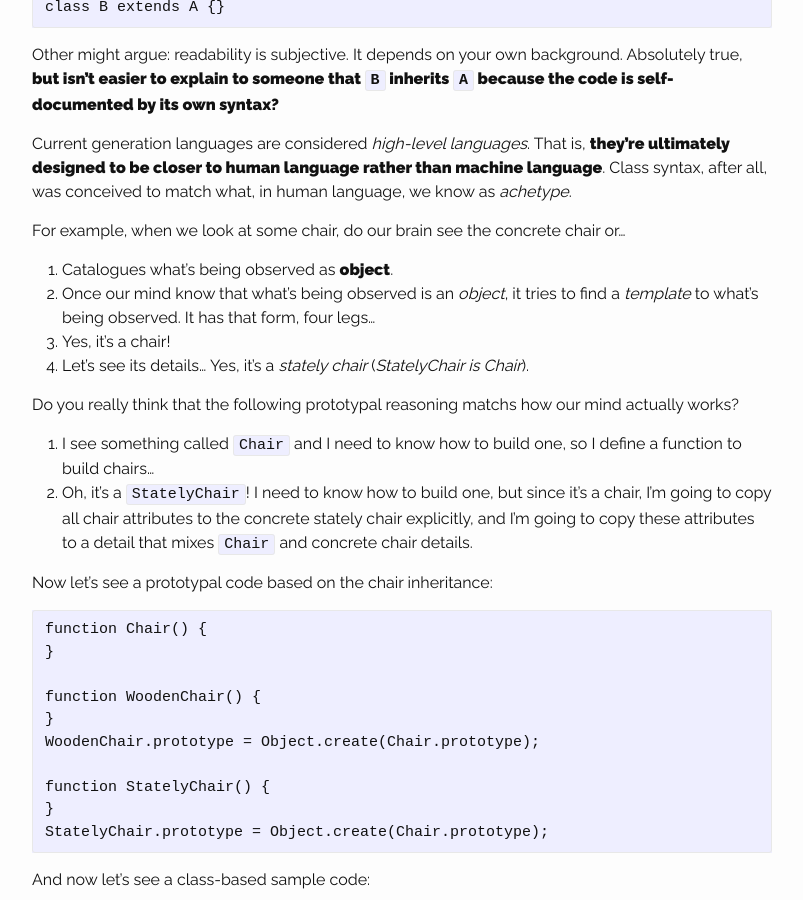
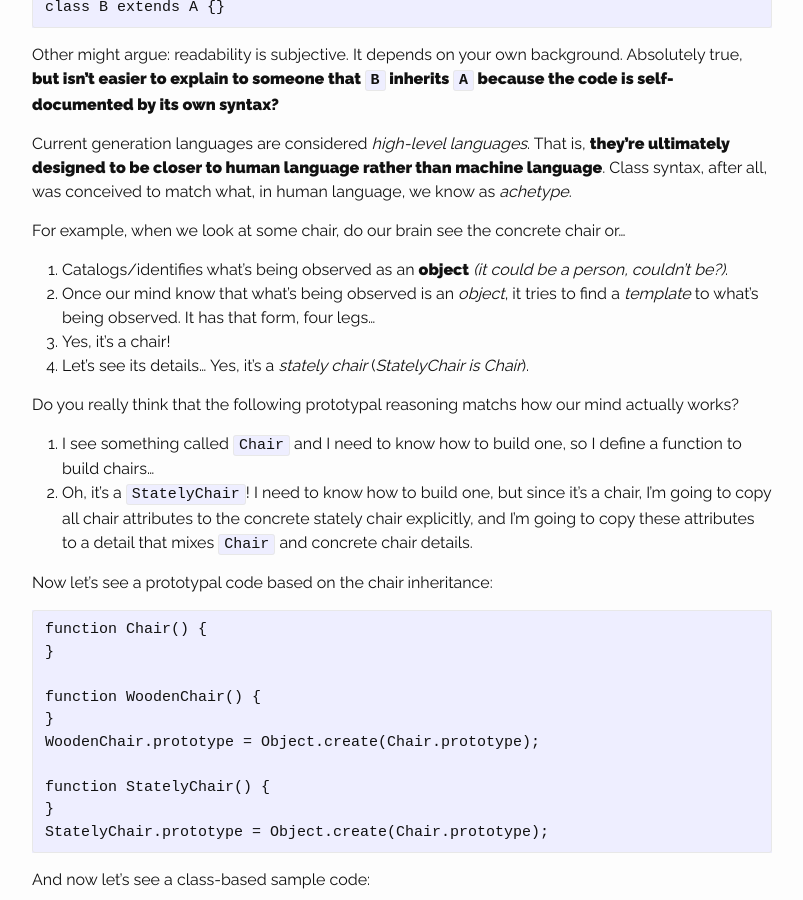
Before and after one commit to mfidemraizer/mfidemraizer.github.io, a Jekyll site: the page built from _posts/2016-01-30-insanely-being-against-javascript-class-syntax.markdown, in a window 1280 px wide and 900 px high, scrolled down 1720 px. Shown: the whole window, without its empty margins (238-1041 px from the left). Built offline with Jekyll 4.4.1, drawn with Linux system fonts in a browser that asks for light colours; comment, search, counter and statistics services are not loaded.

Commit message:
Update 2016-01-30-insanely-being-against-javascript-class-syntax.markdown

```diff
--- a/_posts/2016-01-30-insanely-being-against-javascript-class-syntax.markdown
+++ b/_posts/2016-01-30-insanely-being-against-javascript-class-syntax.markdown
@@ -48,7 +48,7 @@ Current generation languages are considered *high-level languages*. That is, **t
 
 For example, when we look at some chair, do our brain see the concrete chair or...
 
-1. Catalogues what's being observed as **object**.
+1. Catalogs/identifies what's being observed as an **object** *(it could be a person, couldn't be?)*.
 2. Once our mind know that what's being observed is an *object*, it tries to find a *template* to what's being observed. It has that form, four legs...
 3. Yes, it's a chair!
 4. Let's see its details... Yes, it's a *stately chair* (*StatelyChair is Chair*).
```
